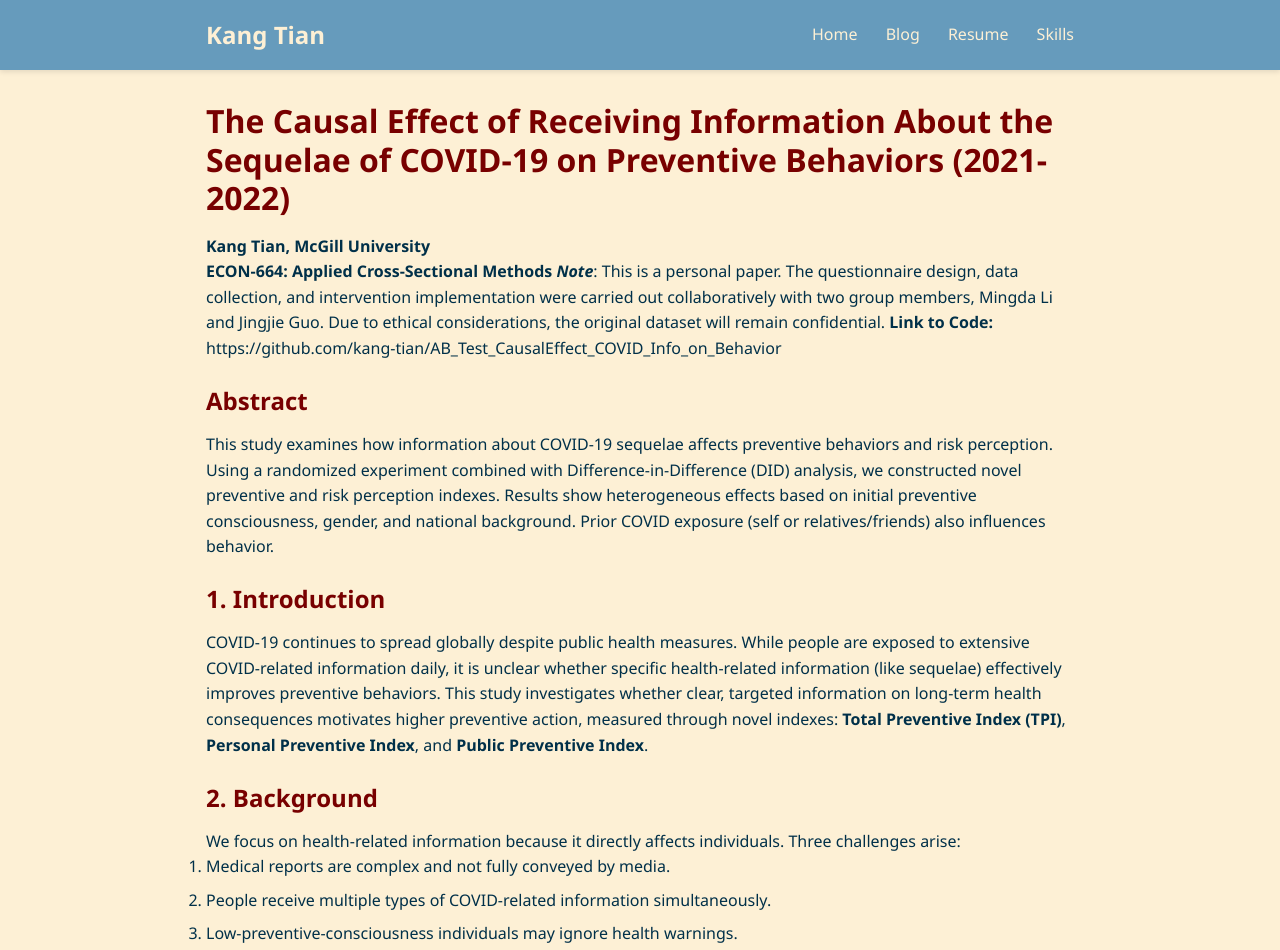
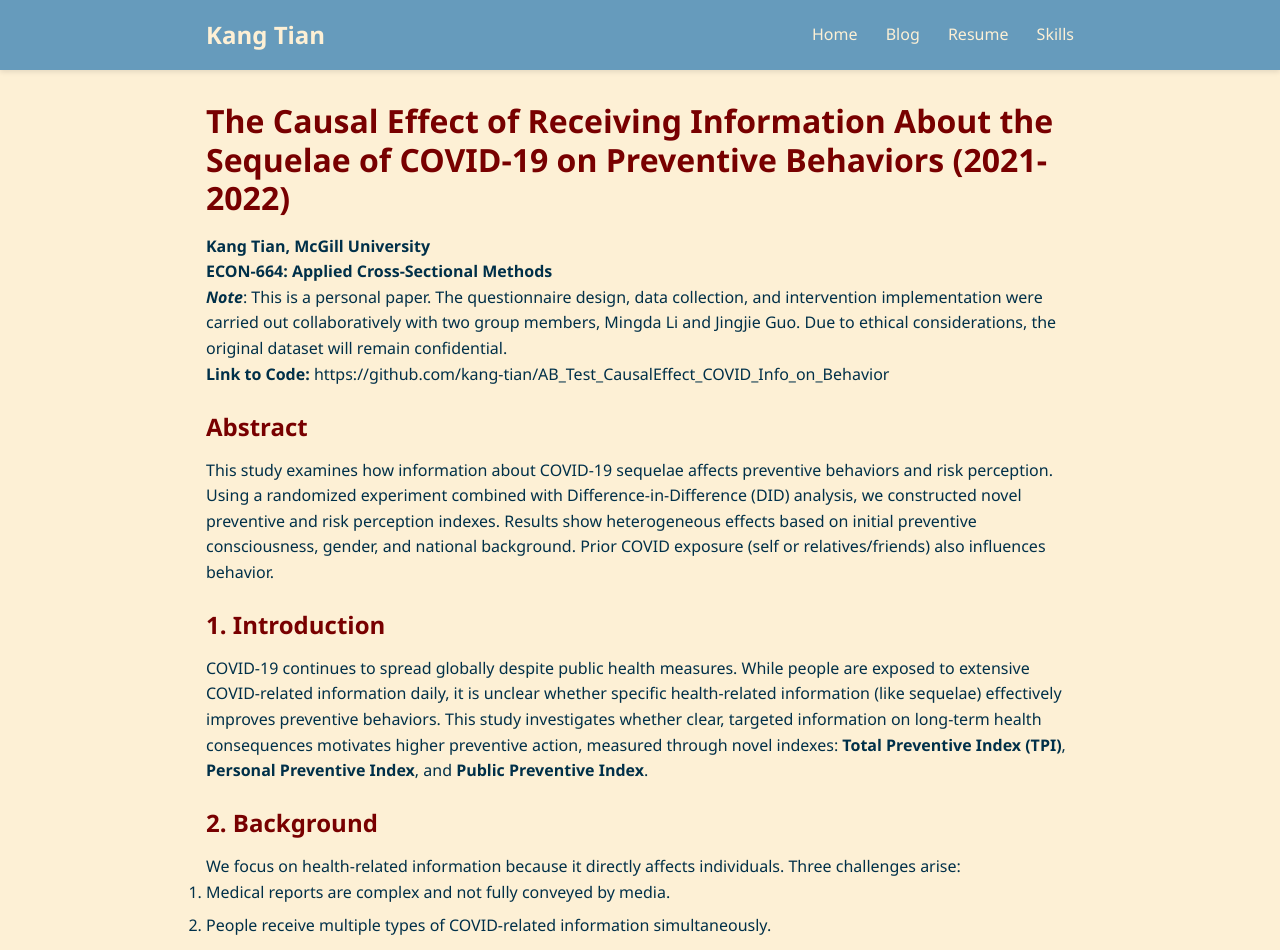
Before and after one commit to kang-tian/kang-tian.github.io, a Jekyll site: the page built from projects/AB_Test_CausalEffect_COVID_Info_on_Behavior/index.md, in a window 1280 px wide. Shown: the top 950 px of the page. Built offline with Jekyll 4.4.1, drawn with Linux system fonts in a browser that asks for light colours; our own code applies the rules of GitHub Pages for plain Markdown files.

```diff
--- a/projects/AB_Test_CausalEffect_COVID_Info_on_Behavior/index.md
+++ b/projects/AB_Test_CausalEffect_COVID_Info_on_Behavior/index.md
@@ -1,8 +1,8 @@
 # The Causal Effect of Receiving Information About the Sequelae of COVID-19 on Preventive Behaviors (2021-2022)
 
-**Kang Tian, McGill University**
-**ECON-664: Applied Cross-Sectional Methods**
-***Note***: This is a personal paper. The questionnaire design, data collection, and intervention implementation were carried out collaboratively with two group members, Mingda Li and Jingjie Guo. Due to ethical considerations, the original dataset will remain confidential.
+**Kang Tian, McGill University**    <br>
+**ECON-664: Applied Cross-Sectional Methods**  <br>
+***Note***: This is a personal paper. The questionnaire design, data collection, and intervention implementation were carried out collaboratively with two group members, Mingda Li and Jingjie Guo. Due to ethical considerations, the original dataset will remain confidential.   <br>
 **Link to Code:** https://github.com/kang-tian/AB_Test_CausalEffect_COVID_Info_on_Behavior
 
 <p> &nbsp;</p>
```
